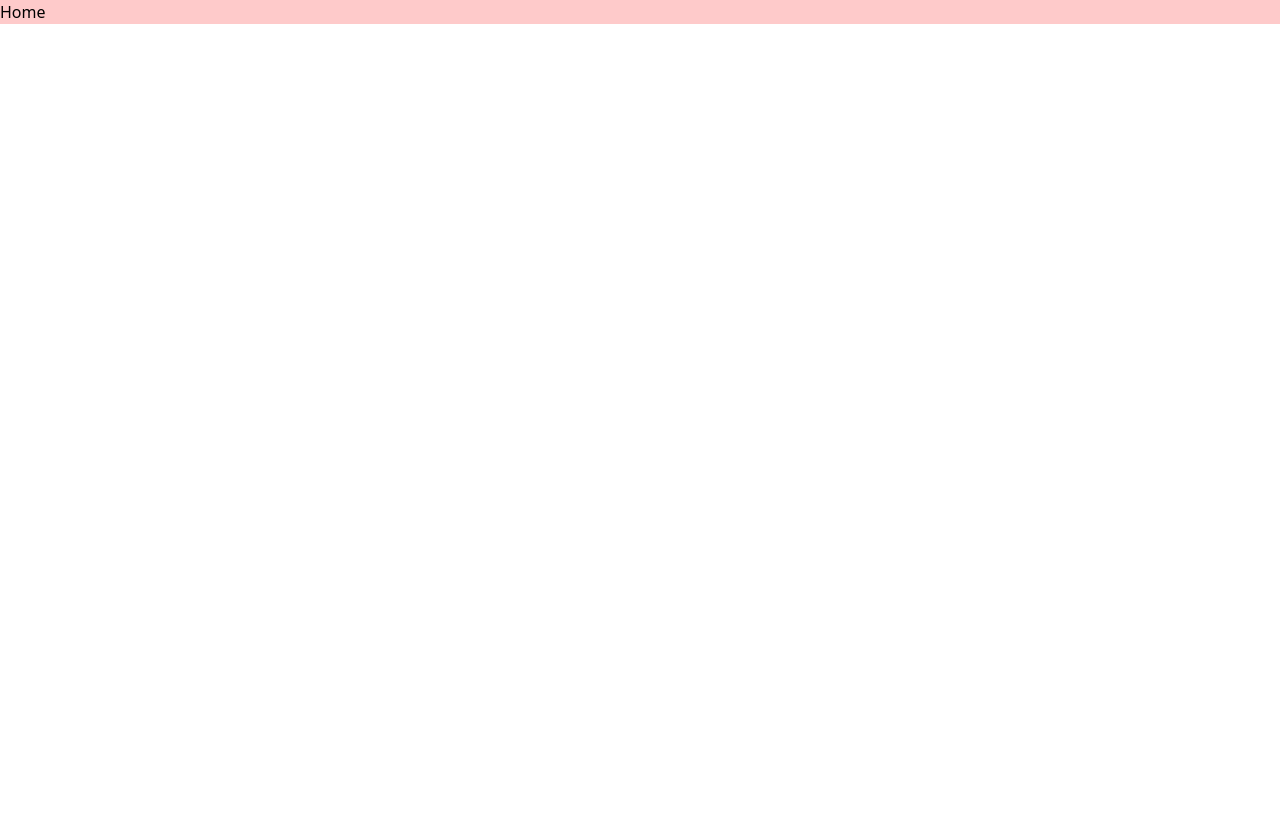
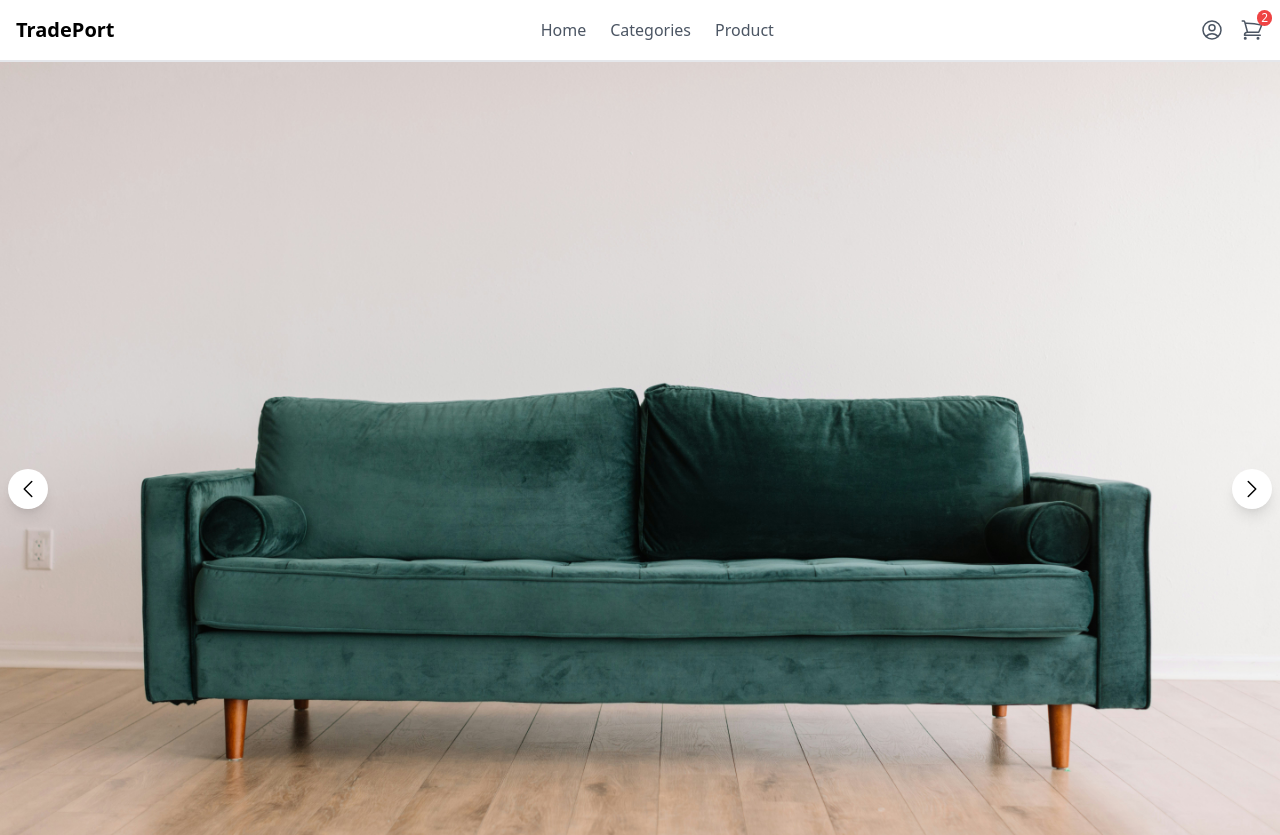
Before and after one commit to e1509819/tradeport-frontend, a React (Vite) app: page / in a window 1280 px wide. Shown: the top 835 px of the page. Before the commit the page ends 800 px from the top, so only its background shows below. Built offline with nearby package versions, Linux system fonts and the light colour scheme.

Commit message:
feat(Navbar): Navbar and Imageslidebar added

```diff
--- a/src/App.tsx
+++ b/src/App.tsx
@@ -2,9 +2,12 @@ import { BrowserRouter, Routes, Route } from "react-router-dom";
 import { ProductMaster } from "./pages/Product";
 import { ThankYouPage } from "./pages/ThankYouPage";
 import Home from "./pages/Home";
+
+import Navbar from "./components/Navbar";
 const App = () => {
   return (
     <BrowserRouter>
+      <Navbar />
       <Routes>
         <Route path="/" element={<Home />} />
         <Route path="/product" element={<ProductMaster />} />
--- /dev/null
+++ b/src/components/ImageSlider.tsx
@@ -0,0 +1,57 @@
+import { useState } from "react";
+import { ChevronLeftIcon, ChevronRightIcon } from "@heroicons/react/24/outline";
+
+const ImageSlider = ({ images }: { images: string[] }) => {
+  const [current, setCurrent] = useState(0);
+
+  const nextSlide = () => setCurrent((current + 1) % images.length);
+  const prevSlide = () =>
+    setCurrent((current - 1 + images.length) % images.length);
+
+  if (images.length === 0) {
+    return <p className="text-center text-gray-500">No images available</p>;
+  }
+
+  return (
+    <div id="image" className="relative w-full">
+      <div className="carousel">
+        <div className="carousel-body h-full">
+          {images.map((image, index) => (
+            <div
+              key={index}
+              className={`carousel-slide ${index === current ? "" : "hidden"}`}
+            >
+              <div className="flex h-full justify-center">
+                <img
+                  src={image}
+                  className="size-full object-cover"
+                  alt={`Slide ${index + 1}`}
+                />
+              </div>
+            </div>
+          ))}
+        </div>
+      </div>
+      {/* Previous Slide */}
+      <button
+        type="button"
+        onClick={prevSlide}
+        className="absolute left-2 top-1/2 -translate-y-1/2 transform rounded-full bg-white p-2 shadow-lg"
+      >
+        <ChevronLeftIcon className="h-6 w-6" />
+        <span className="sr-only">Previous</span>
+      </button>
+      {/* Next Slide */}
+      <button
+        type="button"
+        onClick={nextSlide}
+        className="absolute right-2 top-1/2 -translate-y-1/2 transform rounded-full bg-white p-2 shadow-lg"
+      >
+        <ChevronRightIcon className="h-6 w-6" />
+        <span className="sr-only">Next</span>
+      </button>
+    </div>
+  );
+};
+
+export default ImageSlider;
--- /dev/null
+++ b/src/components/Navbar.tsx
@@ -0,0 +1,29 @@
+import { UserCircleIcon, ShoppingCartIcon } from "@heroicons/react/24/outline";
+
+const Navbar = () => (
+  <nav className="flex items-center justify-between border-b-2 p-4 shadow-lg">
+    <h1 className="text-xl font-bold">TradePort</h1>
+    <div className="hidden space-x-6 md:flex">
+      <a href="#" className="text-gray-600 hover:text-black">
+        Home
+      </a>
+      <a href="#" className="text-gray-600 hover:text-black">
+        Categories
+      </a>
+      <a href="#" className="text-gray-600 hover:text-black">
+        Product
+      </a>
+    </div>
+    <div className="flex items-center space-x-4">
+      <UserCircleIcon className="h-6 w-6 cursor-pointer text-gray-600" />
+      <div className="relative cursor-pointer">
+        <ShoppingCartIcon className="h-6 w-6 text-gray-600" />
+        <span className="absolute -right-2 -top-2 rounded-full bg-red-500 px-1 text-xs text-white">
+          2
+        </span>
+      </div>
+    </div>
+  </nav>
+);
+
+export default Navbar;
--- a/src/pages/Home.tsx
+++ b/src/pages/Home.tsx
@@ -1,7 +1,12 @@
+import ImageSlider from "../components/ImageSlider";
+
 const Home = () => {
+  const images = ["/img/sofa.jpg", "/img/bedroom.jpg"];
+
   return (
-    <div className="flex bg-red-200">
-      <h2>Home</h2>
+    <div className="mx-auto max-w-7xl">
+      <ImageSlider images={images} />
+      <ImageSlider images={images} />
     </div>
   );
 };
```
Also changed, not shown: public/img/sofa.jpg (added), 1 other file (tests, documents, lock files or other folders).
